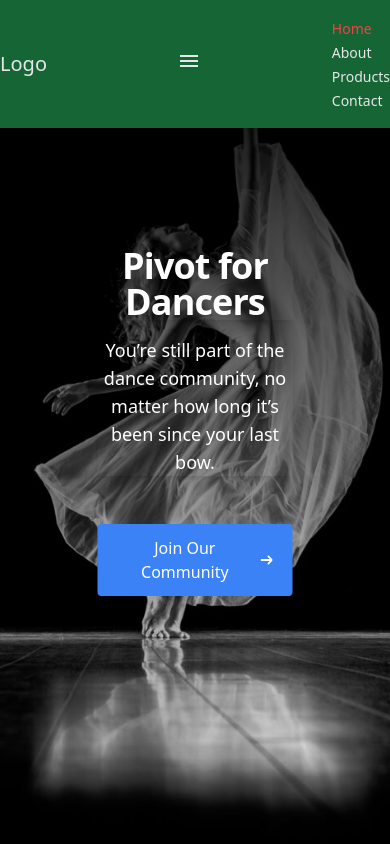
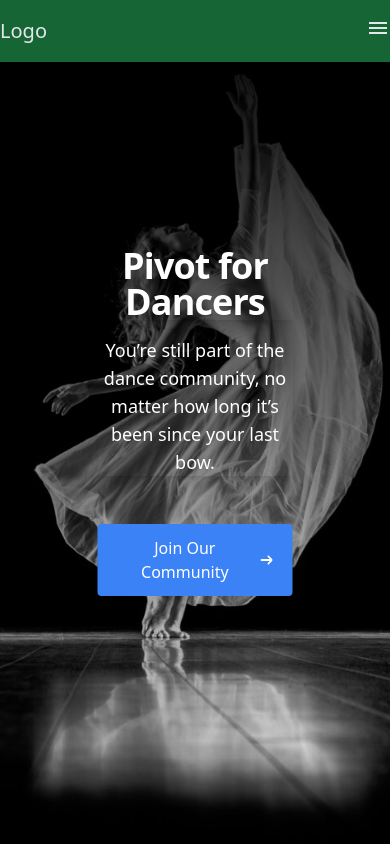
Before and after one commit to IsaacCavallaro/pivot-for-dancers, a React (Create React App) app: page / in a window 390 px wide. Shown: the top 844 px of the page. Built offline with nearby package versions, Linux system fonts and the light colour scheme; a web font is replaced by a local one.

Commit message:
WIP: hiding sections in navbar for mobile view

```diff
--- a/src/components/Navigation.tsx
+++ b/src/components/Navigation.tsx
@@ -71,11 +71,16 @@ const Navbar: React.FC<NavbarProps> = () => {
                 </svg>
               </button>
             </div>
-            <ul className={`lg:w-auto lg:space-x-12 lg:items-center lg:flex ${open ? 'hidden' : 'block'}`}>
-              <li><a href="#home" className={`text-sm text-gray-200 dark:text-gray-300 hover:text-blue-200 dark:hover:text-blue-300 ${activeSection === 'home' ? 'text-red-500' : ''}`} onClick={(e) => handleNavLinkClick('home', e)}>Home</a></li>
-              <li><a href="#about" className={`text-sm text-gray-200 dark:text-gray-300 hover:text-blue-200 dark:hover:text-blue-300 ${activeSection === 'about' ? 'text-red-500' : ''}`} onClick={(e) => handleNavLinkClick('about', e)}>About</a></li>
-              <li><a href="#products" className={`text-sm text-gray-200 dark:text-gray-300 hover:text-blue-200 dark:hover:text-blue-300 ${activeSection === 'products' ? 'text-red-500' : ''}`} onClick={(e) => handleNavLinkClick('products', e)}>Products</a></li>
-              <li><a href="#contact" className={`text-sm text-gray-200 dark:text-gray-300 hover:text-blue-200 dark:hover:text-blue-300 ${activeSection === 'contact' ? 'text-red-500' : ''}`} onClick={(e) => handleNavLinkClick('contact', e)}>Contact</a></li>
+            <ul className={`lg:w-auto lg:space-x-12 lg:items-center lg:flex ${!open ? 'hidden' : 'block'}`}>
+              {/* Conditionally render section links based on mobile sidebar open/close */}
+              {!open && (
+                <>
+                  <li><a href="#home" className={`text-sm text-gray-200 dark:text-gray-300 hover:text-blue-200 dark:hover:text-blue-300 ${activeSection === 'home' ? 'text-red-500' : ''}`} onClick={(e) => handleNavLinkClick('home', e)}>Home</a></li>
+                  <li><a href="#about" className={`text-sm text-gray-200 dark:text-gray-300 hover:text-blue-200 dark:hover:text-blue-300 ${activeSection === 'about' ? 'text-red-500' : ''}`} onClick={(e) => handleNavLinkClick('about', e)}>About</a></li>
+                  <li><a href="#products" className={`text-sm text-gray-200 dark:text-gray-300 hover:text-blue-200 dark:hover:text-blue-300 ${activeSection === 'products' ? 'text-red-500' : ''}`} onClick={(e) => handleNavLinkClick('products', e)}>Products</a></li>
+                  <li><a href="#contact" className={`text-sm text-gray-200 dark:text-gray-300 hover:text-blue-200 dark:hover:text-blue-300 ${activeSection === 'contact' ? 'text-red-500' : ''}`} onClick={(e) => handleNavLinkClick('contact', e)}>Contact</a></li>
+                </>
+              )}
             </ul>
           </div>
         </nav>
@@ -92,17 +97,18 @@ const Navbar: React.FC<NavbarProps> = () => {
             </button>
           </div>
           <ul className="px-5 text-left mt-7">
+            {/* Sidebar links remain unchanged */}
             <li className="pb-3">
               <a href="" className="text-sm text-gray-700 hover:text-blue-400 dark:text-gray-100">Home</a>
             </li>
             <li className="pb-3">
-            <li><a href="#about" className={`text-sm text-gray-200 dark:text-gray-300 hover:text-blue-200 dark:hover:text-blue-300 ${activeSection === 'about' ? 'text-red-500' : ''}`} onClick={(e) => handleNavLinkClick('about', e)}>About</a></li>
+              <a href="#about" className={`text-sm text-gray-200 dark:text-gray-300 hover:text-blue-200 dark:hover:text-blue-300 ${activeSection === 'about' ? 'text-red-500' : ''}`} onClick={(e) => handleNavLinkClick('about', e)}>About</a>
             </li>
             <li className="pb-3">
-            <li><a href="#products" className={`text-sm text-gray-200 dark:text-gray-300 hover:text-blue-200 dark:hover:text-blue-300 ${activeSection === 'products' ? 'text-red-500' : ''}`} onClick={(e) => handleNavLinkClick('products', e)}>Products</a></li>
+              <a href="#products" className={`text-sm text-gray-200 dark:text-gray-300 hover:text-blue-200 dark:hover:text-blue-300 ${activeSection === 'products' ? 'text-red-500' : ''}`} onClick={(e) => handleNavLinkClick('products', e)}>Products</a>
             </li>
             <li className="pb-3">
-            <li><a href="#contact" className={`text-sm text-gray-200 dark:text-gray-300 hover:text-blue-200 dark:hover:text-blue-300 ${activeSection === 'contact' ? 'text-red-500' : ''}`} onClick={(e) => handleNavLinkClick('contact', e)}>Contact</a></li>
+              <a href="#contact" className={`text-sm text-gray-200 dark:text-gray-300 hover:text-blue-200 dark:hover:text-blue-300 ${activeSection === 'contact' ? 'text-red-500' : ''}`} onClick={(e) => handleNavLinkClick('contact', e)}>Contact</a>
             </li>
           </ul>
           {/* Rest of the sidebar content */}
```
Also changed, not shown: 1 other file (tests, documents, lock files or other folders).
